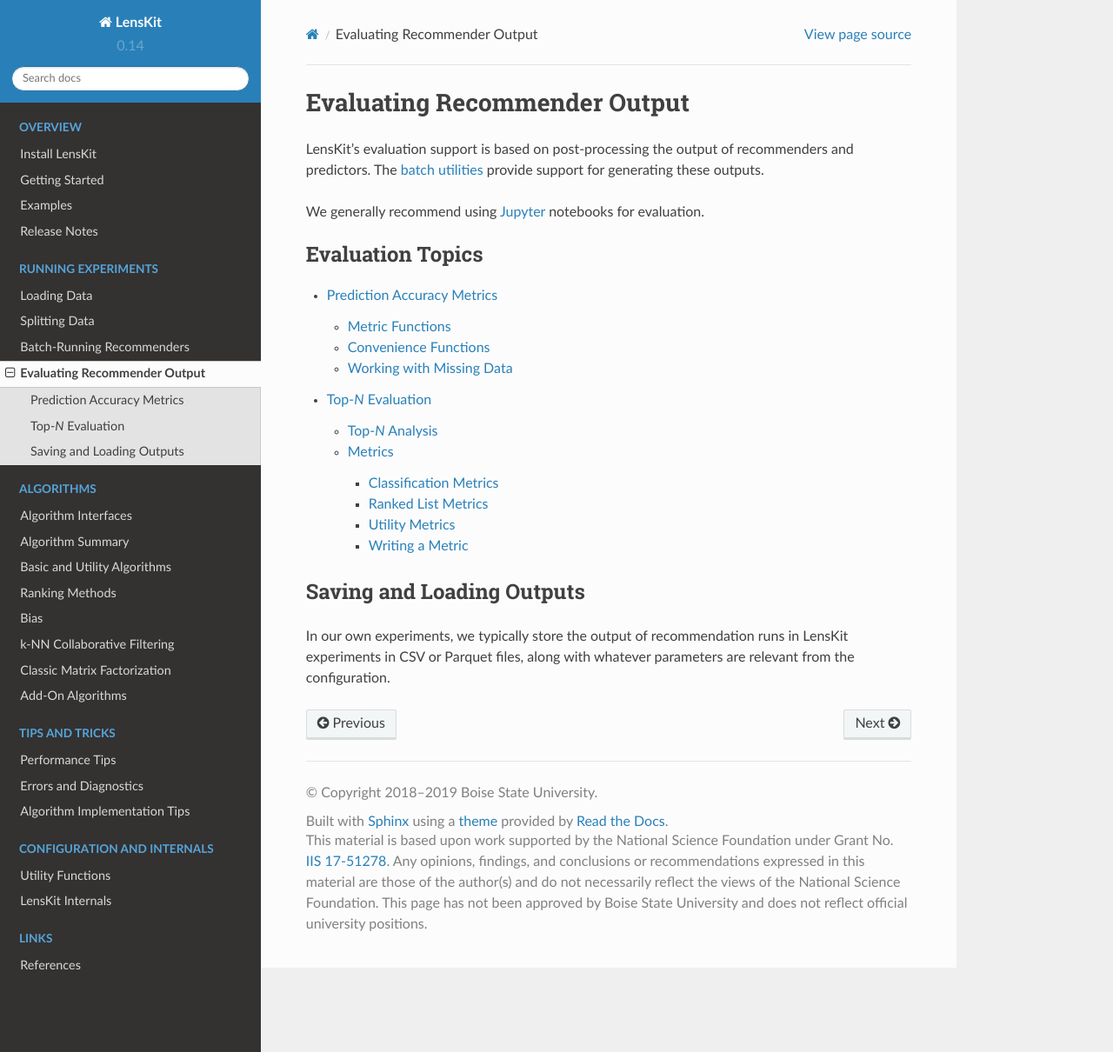
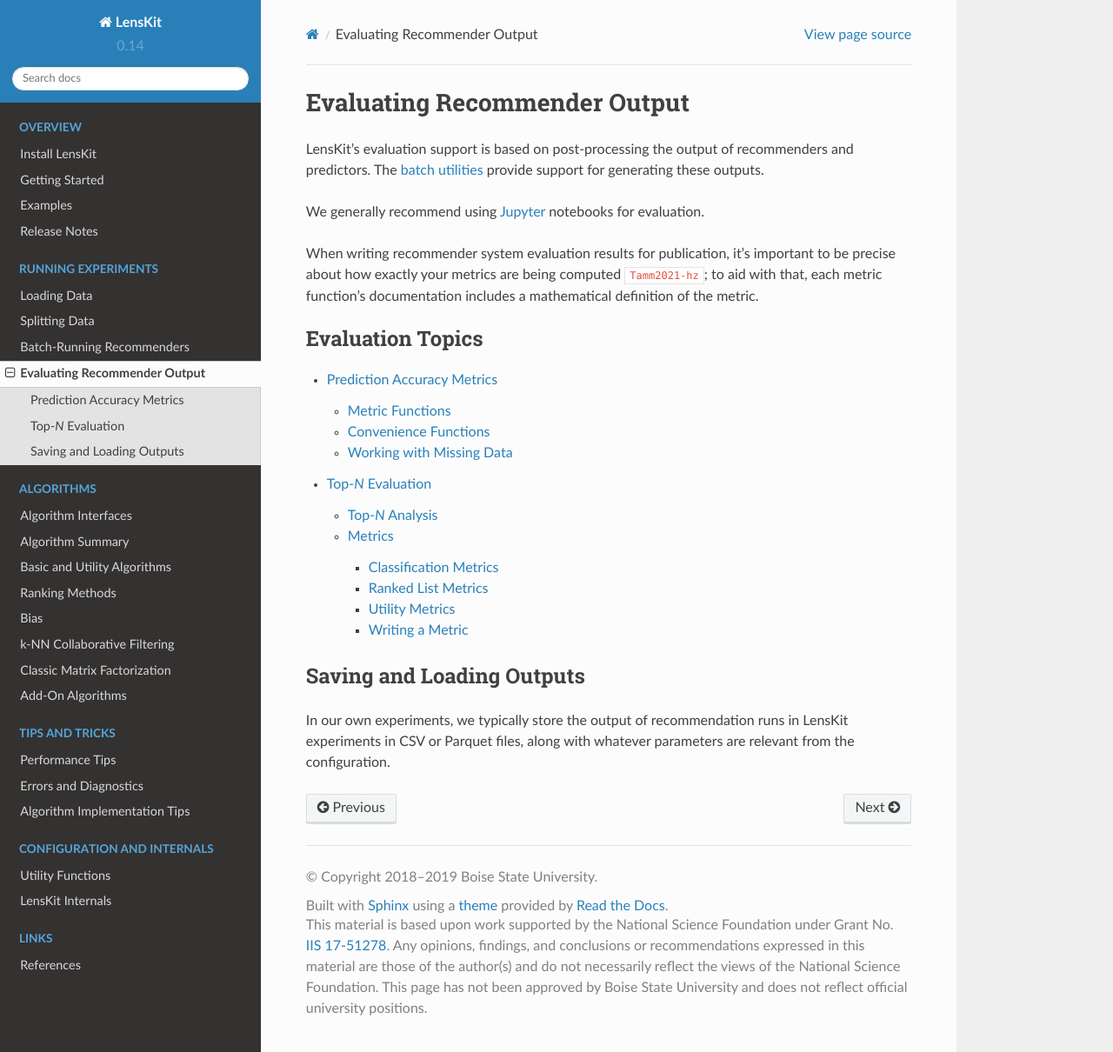
Before and after one commit to lenskit/lkpy, a Sphinx documentation site: the page built from docs/evaluation/index.rst, in a window 1280 px wide and 1210 px high. Shown: the whole window at 87% size. Built offline with Sphinx 7.4.7 and the Read the Docs theme 2.0.0, drawn with Linux system fonts in a browser that asks for light colours; cross-references to code outside the pages are shown as plain code.

Commit message:
cite paper

```diff
--- a/docs/evaluation/index.rst
+++ b/docs/evaluation/index.rst
@@ -5,6 +5,11 @@
 and predictors.  The `batch utilities`_ provide support for generating these outputs.
 
 We generally recommend using Jupyter_ notebooks for evaluation.
+
+When writing recommender system evaluation results for publication, it's
+important to be precise about how exactly your metrics are being computed
+:cite:p:`Tamm2021-hz`; to aid with that, each metric function's documentation
+includes a mathematical definition of the metric.
 
 .. _batch utilities: batch.html
 .. _Jupyter: https://jupyter.org
```
